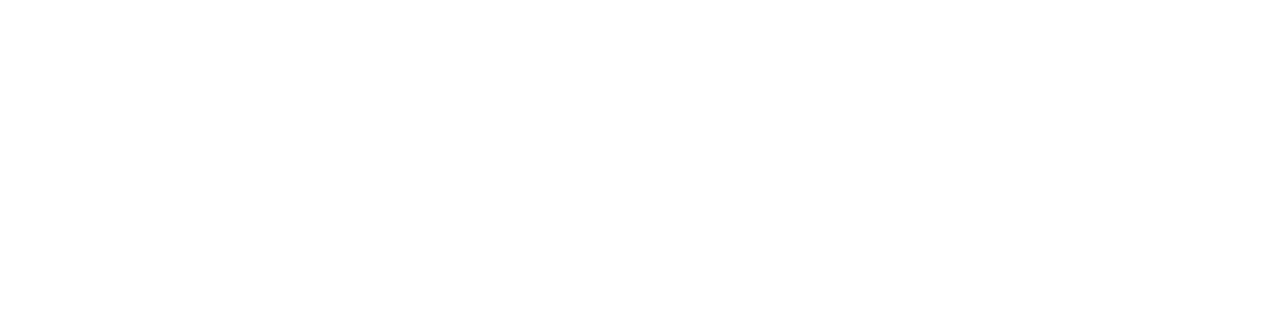
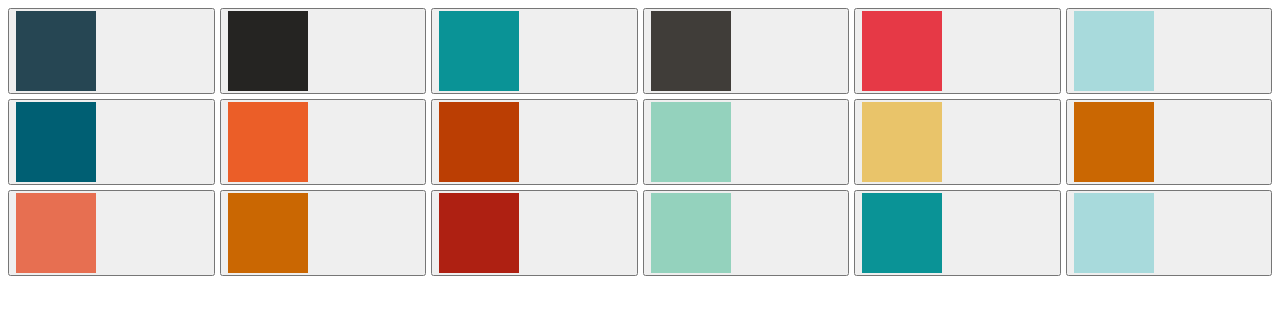
Before and after one commit to MagdGalyl/mRbc-tests, a React (Create React App) app: page / in a window 1280 px wide. Shown: the top 314 px of the page. Built offline with nearby package versions, Linux system fonts and the light colour scheme.

Commit message:
Color Boxes v0.2

```diff
--- a/src/App.js
+++ b/src/App.js
@@ -1,4 +1,5 @@
 import React, { Component } from "react";
+import ColorsContainer from "./ColorsContainer";
 // import Pokegame from "./Pokegame";
 // import Clicker from "./Clicker";
 // import RollDice from "./RollDice";
@@ -22,6 +23,7 @@
         <Lottery2 title={"Mini Daily"} numBalls={4} maxNum={10} /> */}
         {/* <CoinContainer /> */}
         {/* <CoinFlip /> */}
+        <ColorsContainer />
       </div>
     );
   }
--- /dev/null
+++ b/src/Colorbox.js
@@ -0,0 +1,16 @@
+import React, { Component } from "react";
+
+export class Colorbox extends Component {
+  render() {
+    return (
+      <div>
+        <div
+          className="Colorbox-box"
+          style={{ backgroundColor: this.props.color }}
+        ></div>
+      </div>
+    );
+  }
+}
+
+export default Colorbox;
--- /dev/null
+++ b/src/ColorsContainer.css
@@ -0,0 +1,13 @@
+.ColorsContainer-body {
+  display: grid;
+  grid-template-columns: repeat(6, 1fr);
+  grid-template-rows: repeat(3, 1fr);
+  grid-column-gap: 5px;
+  grid-row-gap: 5px;
+}
+.Colorbox-box {
+  width: 80px;
+  height: 80px;
+  margin: 0px;
+  box-sizing: border-box;
+}
--- /dev/null
+++ b/src/ColorsContainer.js
@@ -0,0 +1,94 @@
+import React, { Component } from "react";
+import Colorbox from "./Colorbox";
+import "./ColorsContainer.css";
+import { choice } from "./Helpers";
+
+export class ColorsContainer extends Component {
+  static defaultProps = {
+    colors: [
+      "#264653",
+      "#2A9D8F",
+      "#E9C46A",
+      "#F4A261",
+      "#E76F51",
+      "#9b2226",
+      "#ae2012",
+      "#bb3e03",
+      "#ca6702",
+      "#ee9b00",
+      "#e9d8a6",
+      "#94d2bd",
+      "#0a9396",
+      "#005f73",
+      "#001219",
+      "#fca311",
+      "#14213d",
+      "#e63946",
+      "#eb5e28",
+      "#252422",
+      "#403d39",
+      "#1d3557",
+      "#457b9d",
+      "#a8dadc",
+      // "#ccc5b9",
+      // "#e5e5e5",
+      // "#f1faee",
+      // "#fffcf2",
+    ],
+    nBox: 18,
+  };
+
+  // Test 01
+  // constructor(props) {
+  //   super(props);
+  //   this.state = {
+  //     pal: Array.from({ length: this.props.nBox }, (b) => {
+  //       return <Colorbox color={choice(this.props.colors)} />;
+  //     }),
+  //   };
+  //   this.handleClick = this.handleClick.bind(this);
+  // }
+
+  // handleClick() {
+  //   console.log("clicked");
+  // }
+
+  // render() {
+  //   return (
+  //     <div className="ColorsContainer-body">
+  //       {/* <check-flex-box /> */}
+  //       {this.state.pal}
+  //     </div>
+  //   );
+  // }
+
+  // Test 02
+  constructor(props) {
+    super(props);
+    this.state = {
+      pal: Array.from({ length: this.props.nBox }),
+    };
+    this.handleClick = this.handleClick.bind(this);
+  }
+
+  handleClick() {
+    console.log("clicked");
+  }
+
+  render() {
+    return (
+      <div className="ColorsContainer-body">
+        {/* <check-flex-box /> */}
+        {this.state.pal.map((b) => {
+          return (
+            <button onClick={this.handleClick}>
+              <Colorbox color={choice(this.props.colors)} />
+            </button>
+          );
+        })}
+      </div>
+    );
+  }
+}
+
+export default ColorsContainer;
```
